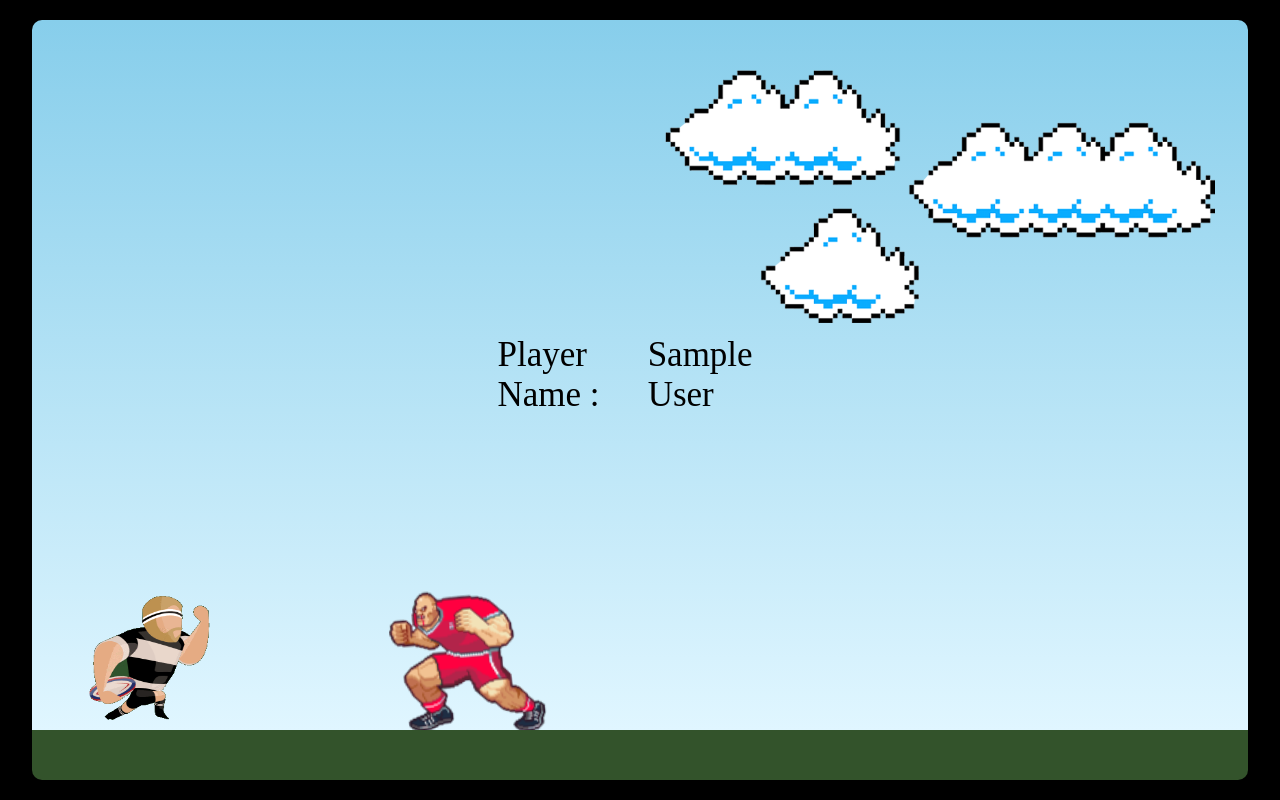
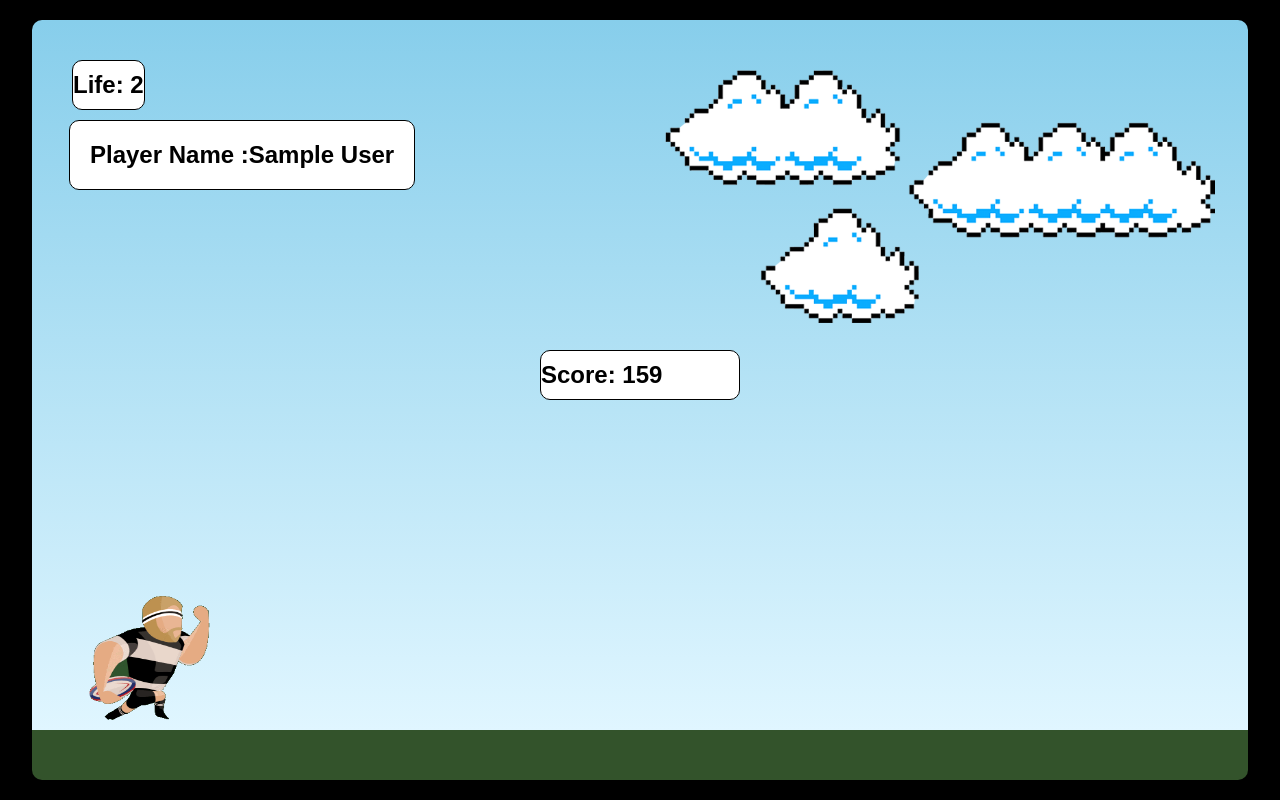
Before and after one commit to Alonso-Rodrigues/AdverGame-Challenge-, a PHP site: page /game_user.php in a window 1280 px wide. Run offline with PHP 8.4, Linux system fonts and the light colour scheme; the visitor is signed in with stand-in values (Sample User, id 1).

Commit message:
nom_utilisateur

```diff
--- a/assets/css/game_user.css
+++ /dev/null
@@ -1,18 +0,0 @@
-.player_name{
-    color:black;
-    font-size:35px;
-}
-.game-board div{
-    display: flex;
-    flex-direction: row;
-    justify-content: space-between;
-
-    height: 100px;
-    width: 285px;
-    align-items: center;
-
-}
-.title{
-    font-size: 35px;
-    color: black;
-}
--- a/assets/css/style.game.css
+++ b/assets/css/style.game.css
@@ -141,6 +141,29 @@
     z-index: 999;
 }
 
+.name_user{
+    position: absolute;
+    top: 50px;
+    left: -13px;
+    display: flex;
+    flex-direction:row;
+
+    justify-content: space-between;
+    min-height: 50px;
+    min-width: 261px;
+    padding:  20px;
+    background: white;
+    border: black solid 0.5px;
+    border-radius: 10px;
+    color: rgb(0, 0, 0);
+    font-family: sans-serif;
+    font-size: 1.5rem;
+    font-weight: 600;
+    margin: 50px;
+    z-index: 998;
+
+}
+
 .timming {
     display: flex;
     flex-direction: column;
--- a/assets/js/script.home.js
+++ b/assets/js/script.home.js
@@ -7,6 +7,7 @@
 const score = document.querySelector(".score");
 const lifeCounter = document.querySelector(".lifeCounter");
 const timming = document.querySelector(".timming");
+
 
 const jump = () => {
   player.classList.add("jump");
@@ -83,6 +84,7 @@
   score.classList.add("score");
   player.style.bottom = "";
 
+
   setTimeout(() => {
     timming.classList.add("hidden");
     lifeCounter.classList.remove("hidden");
--- a/pages/game_user.php
+++ b/pages/game_user.php
@@ -18,22 +18,28 @@
 </head>
 
 <body>
+<main class="game-board">
+        <div class="name_user">
+                    <p>
+                        Player Name :
+                    </p>
+                    <p>
+                        <?php echo  $_SESSION['prenomDernierUtilisateur']?>
+                    </p>
+                </div>
 
 
-    <div class="game-board">
-        <div>
-            <p class="title">
-                Player Name :
-            </p>
-            <span class="player_name"><?php echo $_SESSION['prenomDernierUtilisateur']; ?></span>
-        </div>
-
-        <button class="restart hidden">Rafraîchir</button>
+        <div class="score"></div>
+        <div class="lifeCounter"></div>
+        <div class="timming"></div>
+        <button class="restart hidden">Rejouer</button>
         <img class="clounds" src="../assets/img/clouds.png" alt="clounds">
         <img class="player" src="../assets/img/player.gif" alt="player">
         <img class="obstacle" src="../assets/img/obstacle.png" alt="obstacle">
-    </div>
+    </main>
     <script src="../assets/js/script.home.js"></script>
+    <div src="../pages/form.php"></div>
+
 
 </body>
 
```
Also changed, not shown: pages/game.php (+3 -52 lines).
